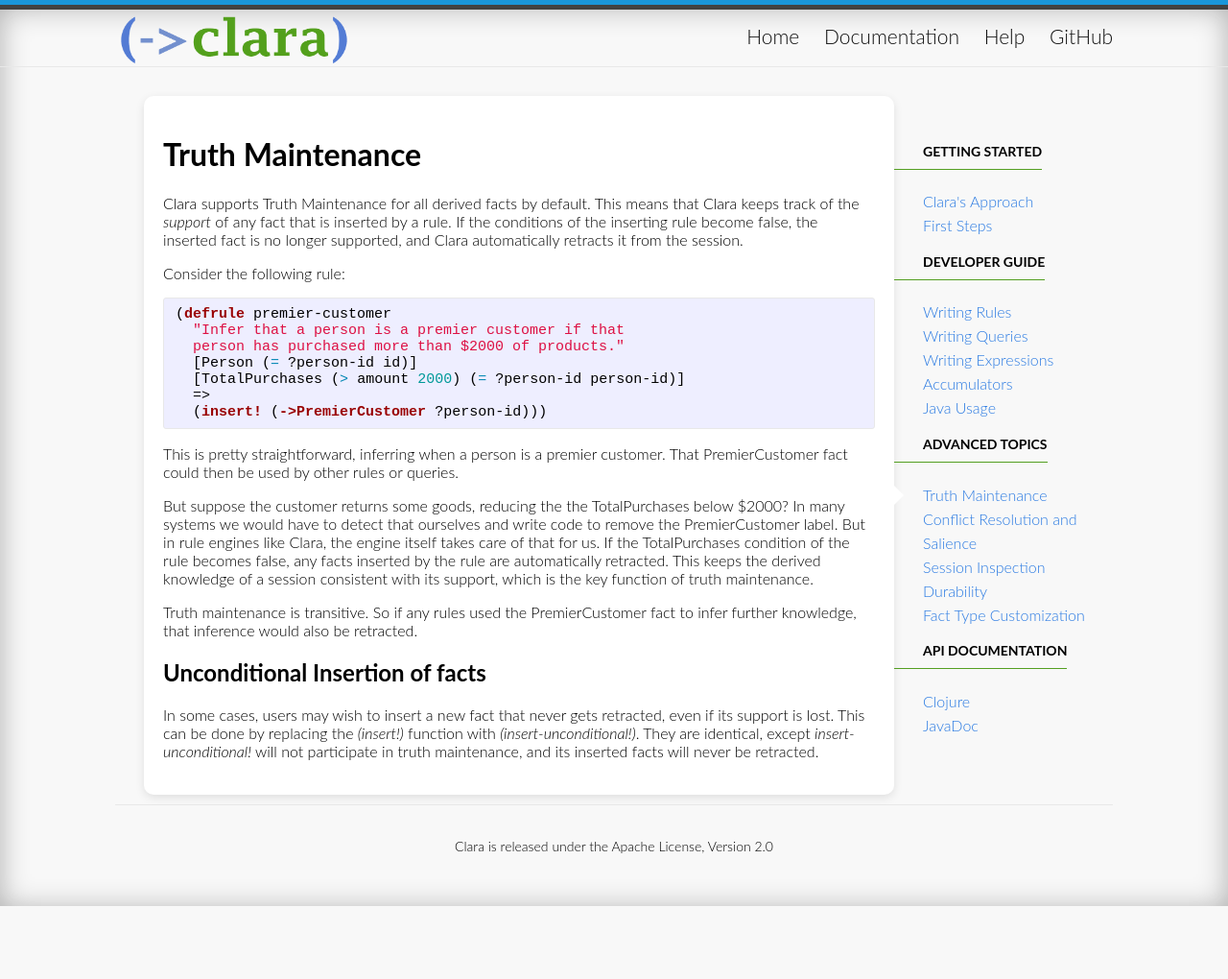
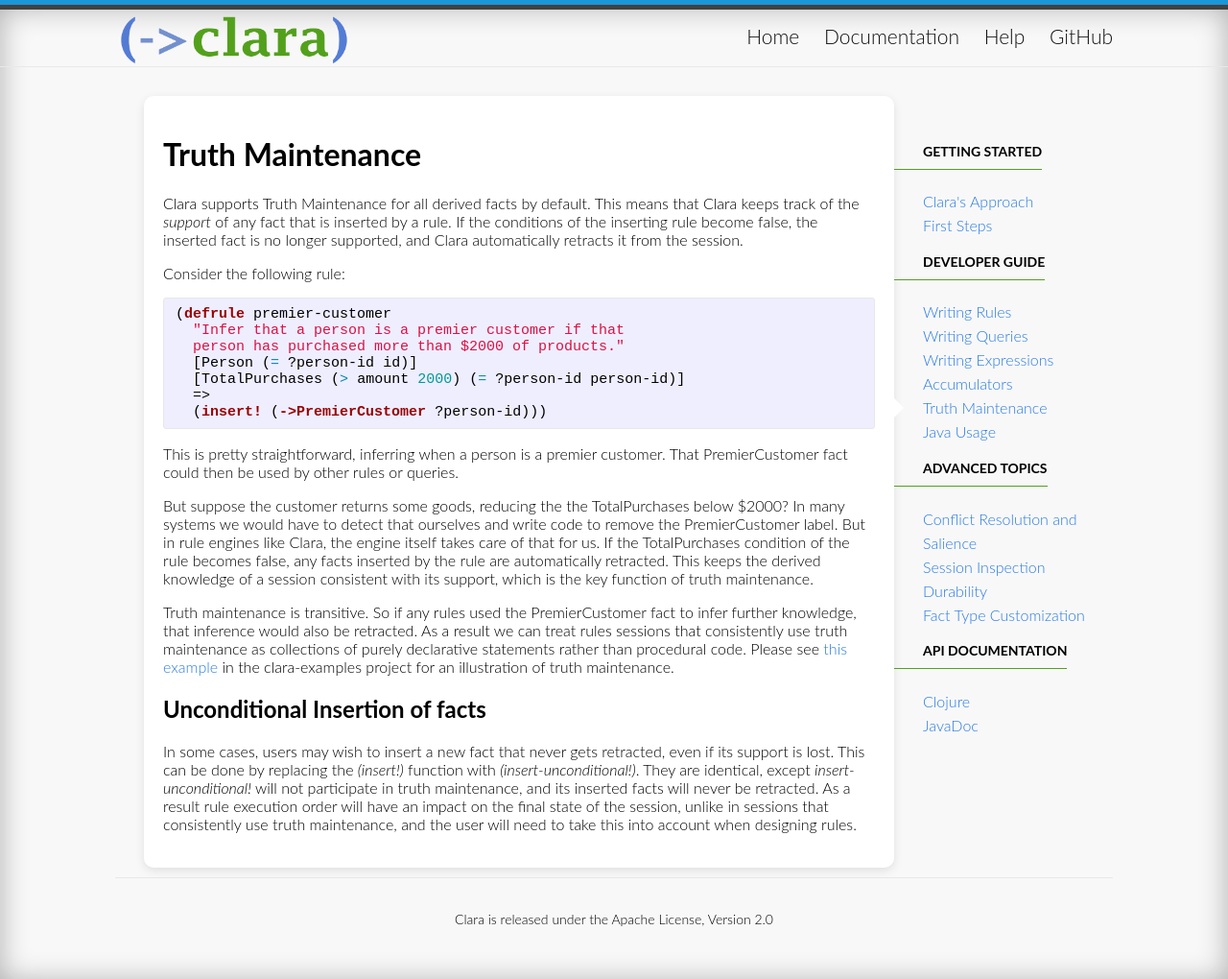
Before and after one commit to oracle-samples/clara-site, a Jekyll site: the page built from _docs/truthmaint.md, in a window 1280 px wide. Shown: the whole page at 96% size. Built offline with Jekyll 4.4.1, drawn with Linux system fonts in a browser that asks for light colours; before the commit the page ends 944 px from its top, so only the background shows below that.

Commit message:
Issue 13: Update truth maintenance documentation to link to an example, elaborate more on its advantages, and move it from the advanced topics section to the basic topics section

```diff
--- a/_data/docs.yml
+++ b/_data/docs.yml
@@ -9,11 +9,11 @@
   - queries
   - expressions
   - accumulators
+  - truthmaint
   - java
 
 - title: Advanced Topics
   docs:
-  - truthmaint
   - conflictsalience
   - inspection
   - durability
--- a/_docs/truthmaint.md
+++ b/_docs/truthmaint.md
@@ -22,7 +22,7 @@ This is pretty straightforward, inferring when a person is a premier customer. T
 
 But suppose the customer returns some goods, reducing the the TotalPurchases below $2000? In many systems we would have to detect that ourselves and write code to remove the PremierCustomer label. But in rule engines like Clara, the engine itself takes care of that for us. If the TotalPurchases condition of the rule becomes false, any facts inserted by the rule are automatically retracted. This keeps the derived knowledge of a session consistent with its support, which is the key function of truth maintenance.
 
-Truth maintenance is transitive. So if any rules used the PremierCustomer fact to infer further knowledge, that inference would also be retracted.
+Truth maintenance is transitive. So if any rules used the PremierCustomer fact to infer further knowledge, that inference would also be retracted.  As a result we can treat rules sessions that consistently use truth maintenance as collections of purely declarative statements rather than procedural code.  Please see [this example](https://github.com/cerner/clara-examples/blob/master/src/main/clojure/clara/examples/truth_maintenance.clj) in the clara-examples project for an illustration of truth maintenance.
 
 ## Unconditional Insertion of facts
-In some cases, users may wish to insert a new fact that never gets retracted, even if its support is lost. This can be done by replacing the *(insert!)* function with *(insert-unconditional!)*. They are identical, except *insert-unconditional!* will not participate in truth maintenance, and its inserted facts will never be retracted.
+In some cases, users may wish to insert a new fact that never gets retracted, even if its support is lost. This can be done by replacing the *(insert!)* function with *(insert-unconditional!)*. They are identical, except *insert-unconditional!* will not participate in truth maintenance, and its inserted facts will never be retracted.  As a result rule execution order will have an impact on the final state of the session, unlike in sessions that consistently use truth maintenance, and the user will need to take this into account when designing rules.
```
